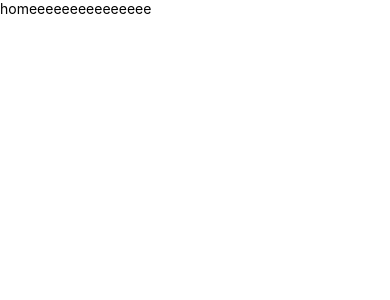
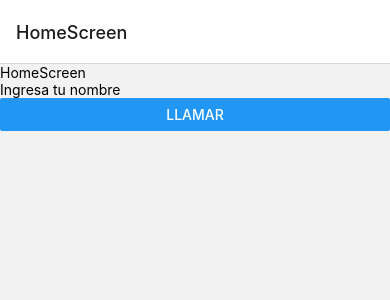
Before and after one commit to marioignacioespinozalobos/videocallreactnative, a React Native app: screen /HomeScreen in a window 390 px wide. Shown: the top 300 px of the page. Built offline with nearby package versions, Linux system fonts and the light colour scheme.

Commit message:
Se termina la aplicacion, se suben los cambios

```diff
--- a/App.tsx
+++ b/App.tsx
@@ -1,22 +1,20 @@
 import { View, Text } from 'react-native'
 import { NavigationContainer } from '@react-navigation/native';
 import { createNativeStackNavigator } from '@react-navigation/native-stack';
-import HomeScreen from './screens/HomeScreen'
-import VideoCallScreen from './screens/VideoCallScreen'
+import  HomeScreen  from './screens/HomeScreen'
+import  VideoCallScreen  from './screens/VideoCallScreen'
 
 
 const Stack = createNativeStackNavigator();
 
 const App = () => {
   return (
-    <View>
-      <NavigationContainer>
-        <Stack.Navigator>
-        <Stack.Screen name="Homessss" component={HomeScreen} />
-        <Stack.Screen name="VideoCallss" component={VideoCallScreen} />
-        </Stack.Navigator>
-      </NavigationContainer>
-    </View>
+    <NavigationContainer>
+      <Stack.Navigator initialRouteName="HomeScreen">
+        <Stack.Screen name="HomeScreen" component={HomeScreen} />
+        <Stack.Screen name="VideoCallScreen" component={VideoCallScreen} />
+      </Stack.Navigator>
+    </NavigationContainer>
   )
 }
 
--- /dev/null
+++ b/config.js
@@ -0,0 +1,5 @@
+export const yourAppID = 521754017
+export const yourAppSign = "156f168b25e58d971753585339661e6421e3d02dc2015eeb713bfd4056b4b257"
+export const userID = "11213"
+export const userName = "MarioEspinoza"
+export const callID = "1111"
--- a/screens/HomeScreen.tsx
+++ b/screens/HomeScreen.tsx
@@ -1,12 +1,26 @@
-import {View, Text } from 'react-native'
+import { View, Text, TextInput, Button } from 'react-native'
+import {  useState } from 'react'
 
-const App = () => {
+const HomeScreen = ({ navigation }) => {
+
+  const [ username, setUsername ] = useState("");
+
   return (
     <View>
-        <Text>homeeeeeeeeeeeeeee</Text>
+        <Text>HomeScreen</Text>
+
+        <TextInput
+          placeholder="Ingresa tu nombre"
+          onChangeText = { text => setUsername(text)}
+        />
+        <Button title="LLamar"
+          onPress = {() => {
+                    navigation.navigate('VideoCallScreen', { username });
+          }}
+         />
     </View>
   )
 }
 
 
-export default App
+export default HomeScreen
--- a/screens/VideoCallScreen.tsx
+++ b/screens/VideoCallScreen.tsx
@@ -1,12 +1,37 @@
-import {View, Text } from 'react-native'
+// App.js
+import {ZegoUIKitPrebuiltCall, ONE_ON_ONE_VIDEO_CALL_CONFIG } from '@zegocloud/zego-uikit-prebuilt-call-rn'
+import { StyleSheet, View } from 'react-native';
+import { yourAppID, yourAppSign, userID, callID } from '../config';
 
-const App = () => {
+export default function VideoCallScreen({ route, navigation }) {
+
+  const { username } = route.params;
+
   return (
-    <View>
-        <Text>videoooooooooooo</Text>
-    </View>
-  )
+        <View style={styles.container}>
+          <ZegoUIKitPrebuiltCall
+                appID={yourAppID}
+                appSign={yourAppSign}
+                userID={userID} // userID can be something like a phone number or the user id on your own user system.
+                userName={username}
+                callID={callID} // callID can be any unique string.
+
+                config={{
+                    // You can also use ONE_ON_ONE_VOICE_CALL_CONFIG/GROUP_VIDEO_CALL_CONFIG/GROUP_VOICE_CALL_CONFIG to make more types of calls.
+                    ...ONE_ON_ONE_VIDEO_CALL_CONFIG,
+                    onOnlySelfInRoom: () => { navigation.navigate('HomeScreen') },
+                    onHangUp: () => { navigation.navigate('HomeScreen') },
+                }}
+              />
+        </View>
+  );
 }
 
-
-export default App
+const styles = StyleSheet.create({
+  container:{
+    flex: 1,
+    backgroundColor: '#fff',
+    alignItems: 'center',
+    justifyContent: 'center'
+  }
+});
```
Also changed, not shown: package.json (+9 -1 lines), 5 other files (tests, documents, lock files or other folders).
